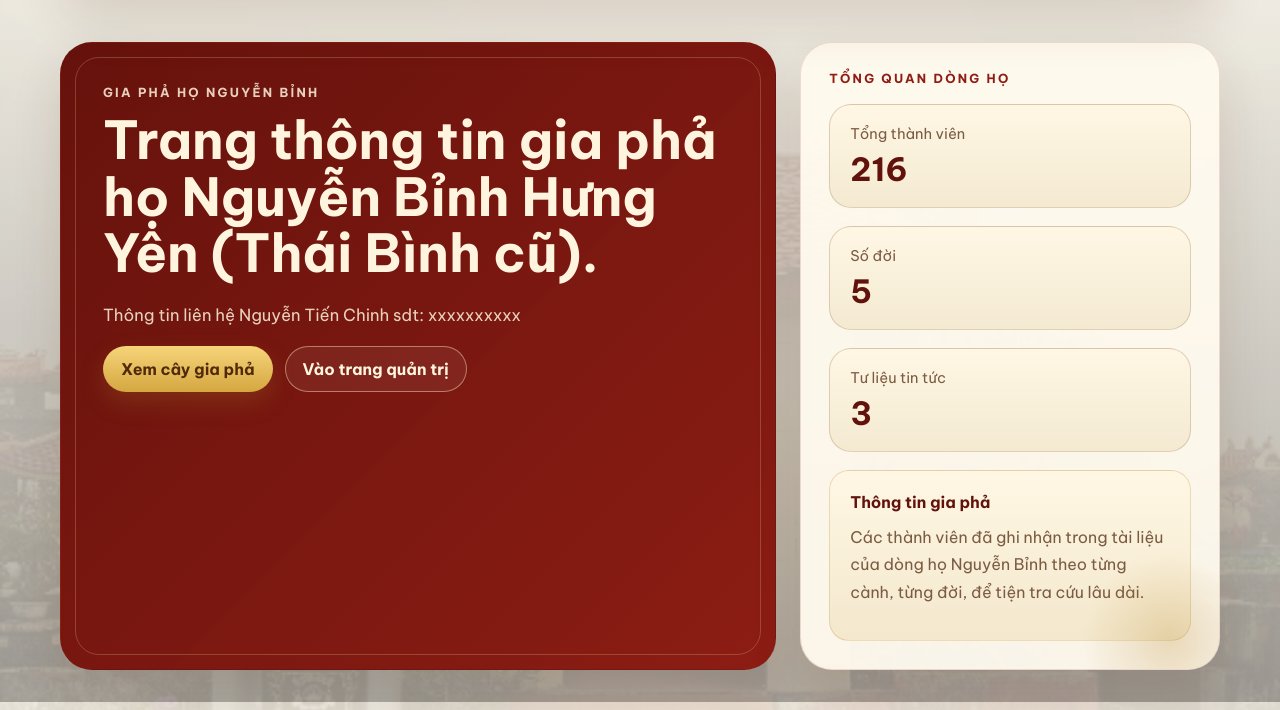
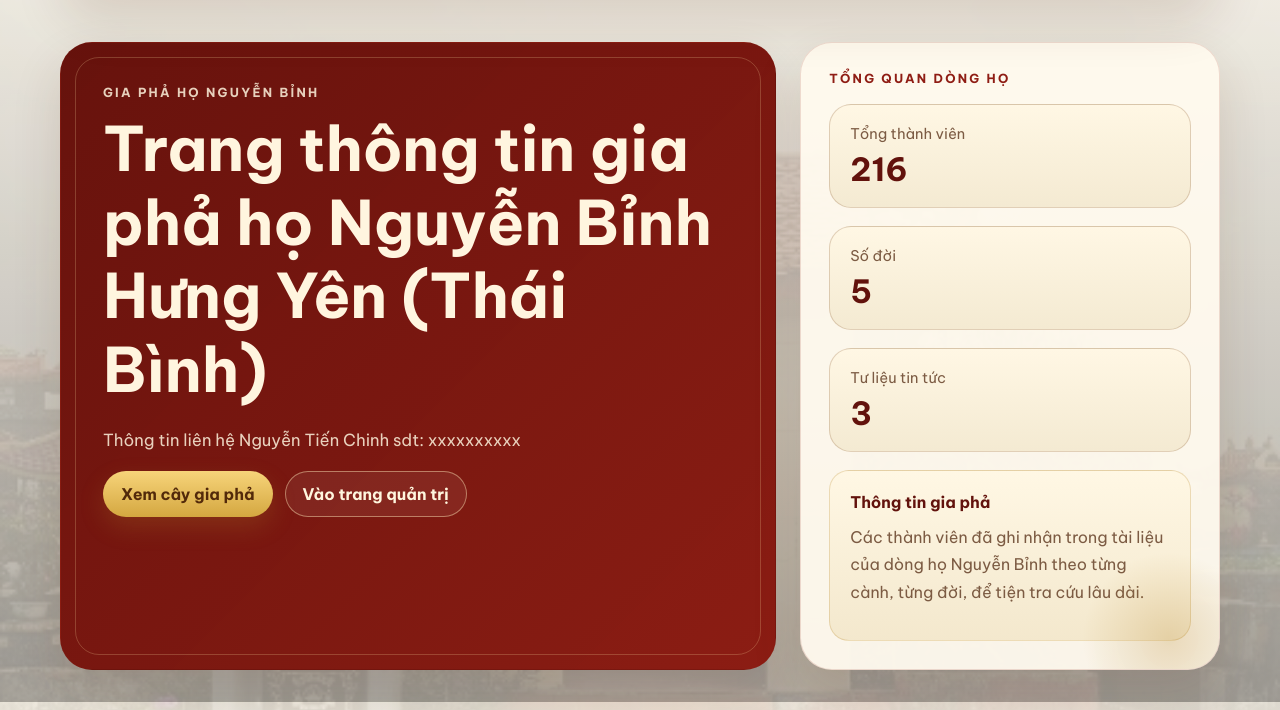
Before and after one commit to Tien-reus/webgiapha, a Django app: page / in a window 1280 px wide. Shown: the part 98-808 px from the top of the page. Run offline with Django 5.2, Linux system fonts and the light colour scheme; data comes from the database, SQL or seed files in the repository.

Commit message:
fix font

```diff
--- a/static/css/site.css
+++ b/static/css/site.css
@@ -221,8 +221,8 @@ textarea {
 
 .hero-copy h1 {
     margin: 0 0 18px;
-    font-size: clamp(1.95rem, 4.1vw, 3.9rem);
-    line-height: 1.08;
+    font-size: clamp(2.3rem, 4.8vw, 4.35rem);
+    line-height: 1.2;
 }
 
 .hero-panel {
--- a/templates/genealogy/about.html
+++ b/templates/genealogy/about.html
@@ -7,7 +7,7 @@
     <div class="container hero-layout">
         <div class="hero-copy">
             <p class="eyebrow">Gia phả họ Nguyễn Bỉnh</p>
-            <h1>Trang thông tin gia phả họ Nguyễn Bỉnh Hưng Yên (Thái Bình cũ).</h1>
+            <h1>Trang thông tin gia phả họ Nguyễn Bỉnh Hưng Yên (Thái Bình)</h1>
             <p class="lead">
                 Thông tin liên hệ Nguyễn Tiến Chinh sdt: xxxxxxxxxx
             </p>
```
Also changed, not shown: media/articles/photo_uziwaRp.jpg (added).
